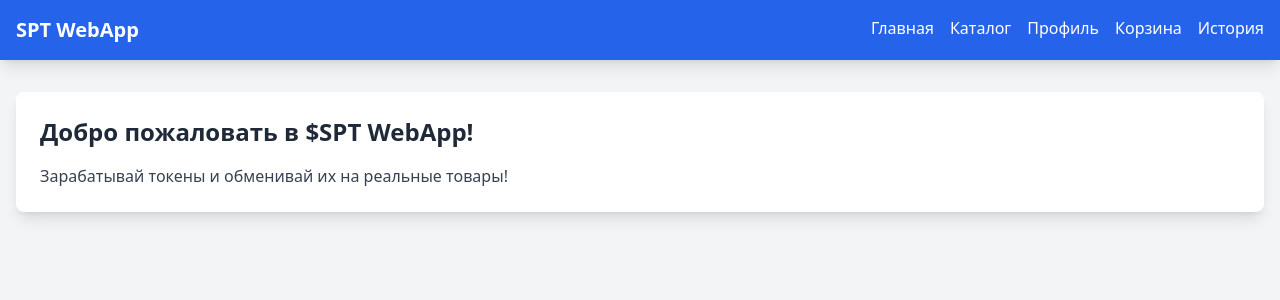
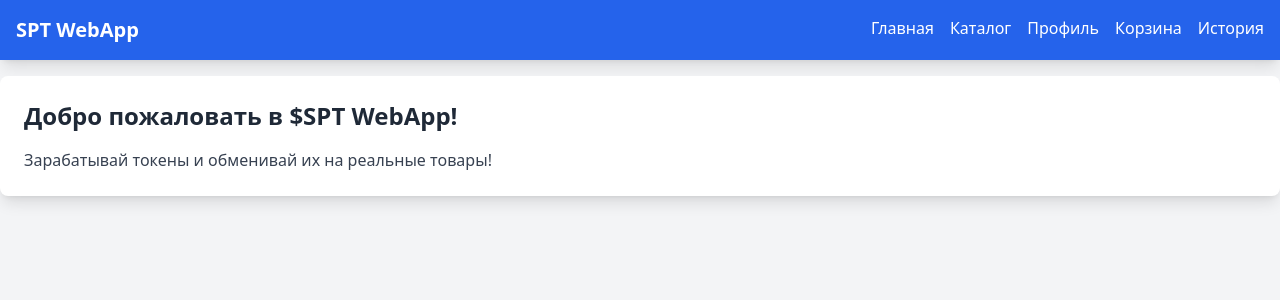
Before and after one commit to krexpex/spt-frontend, a React app: page / in a window 1280 px wide. Shown: the top 300 px of the page. Built offline with nearby package versions, Linux system fonts and the light colour scheme; the HTML template or start-up script is replaced by a standard one.

Commit message:
Update App.jsx

```diff
--- a/src/App.jsx
+++ b/src/App.jsx
@@ -13,7 +13,6 @@ function App() {
     <Router>
       <div className="min-h-screen bg-gray-100">
         <Navbar />
-        <div className="p-4">
         <Routes>
           <Route path="/" element={<Home />} />
           <Route path="/catalog" element={<Catalog />} />
@@ -22,7 +21,6 @@ function App() {
           <Route path="/history" element={<History />} />
         </Routes>
       </div>
-      </div>
     </Router>
   );
 }
```
Lines whose indentation alone changed are shown as unchanged.
